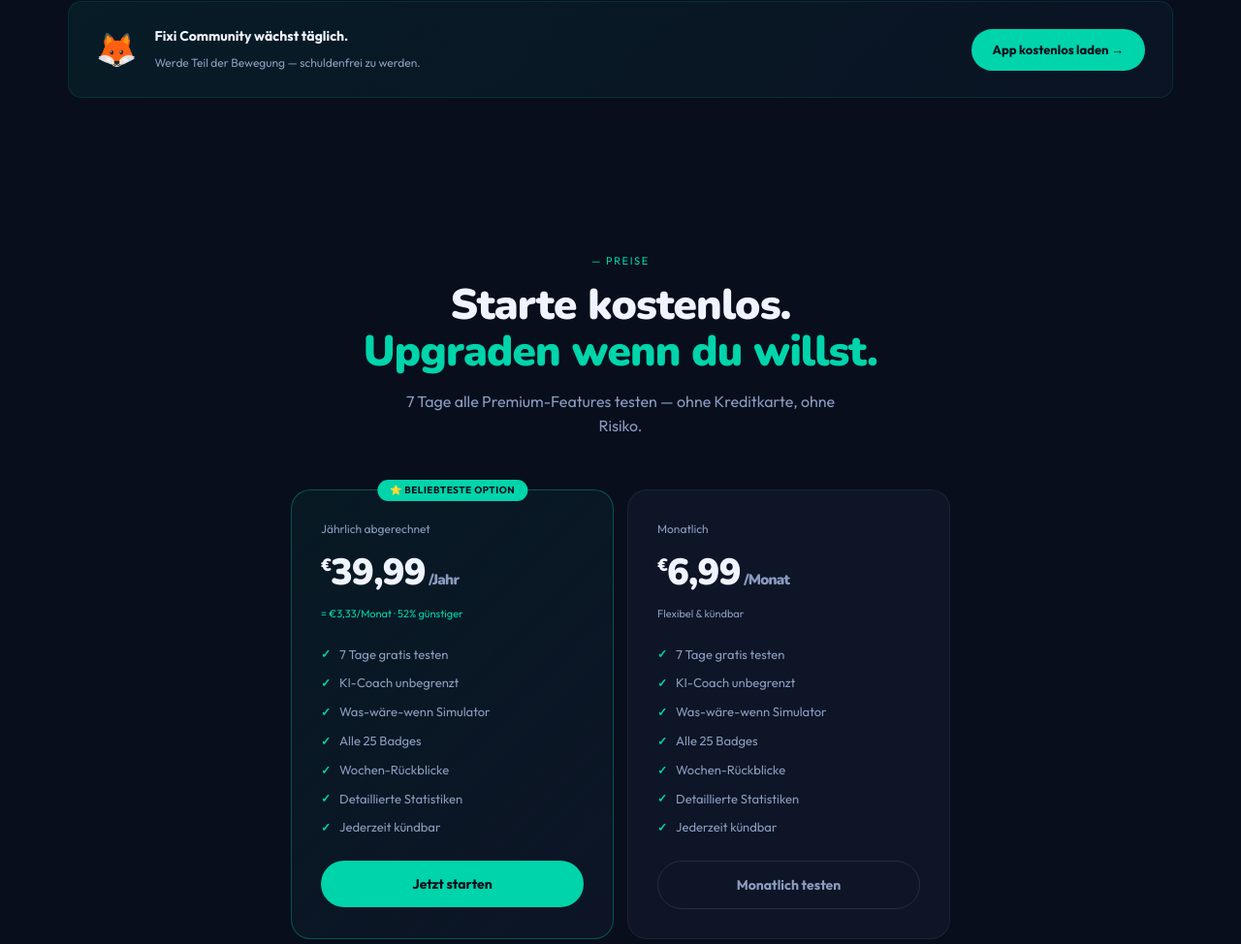
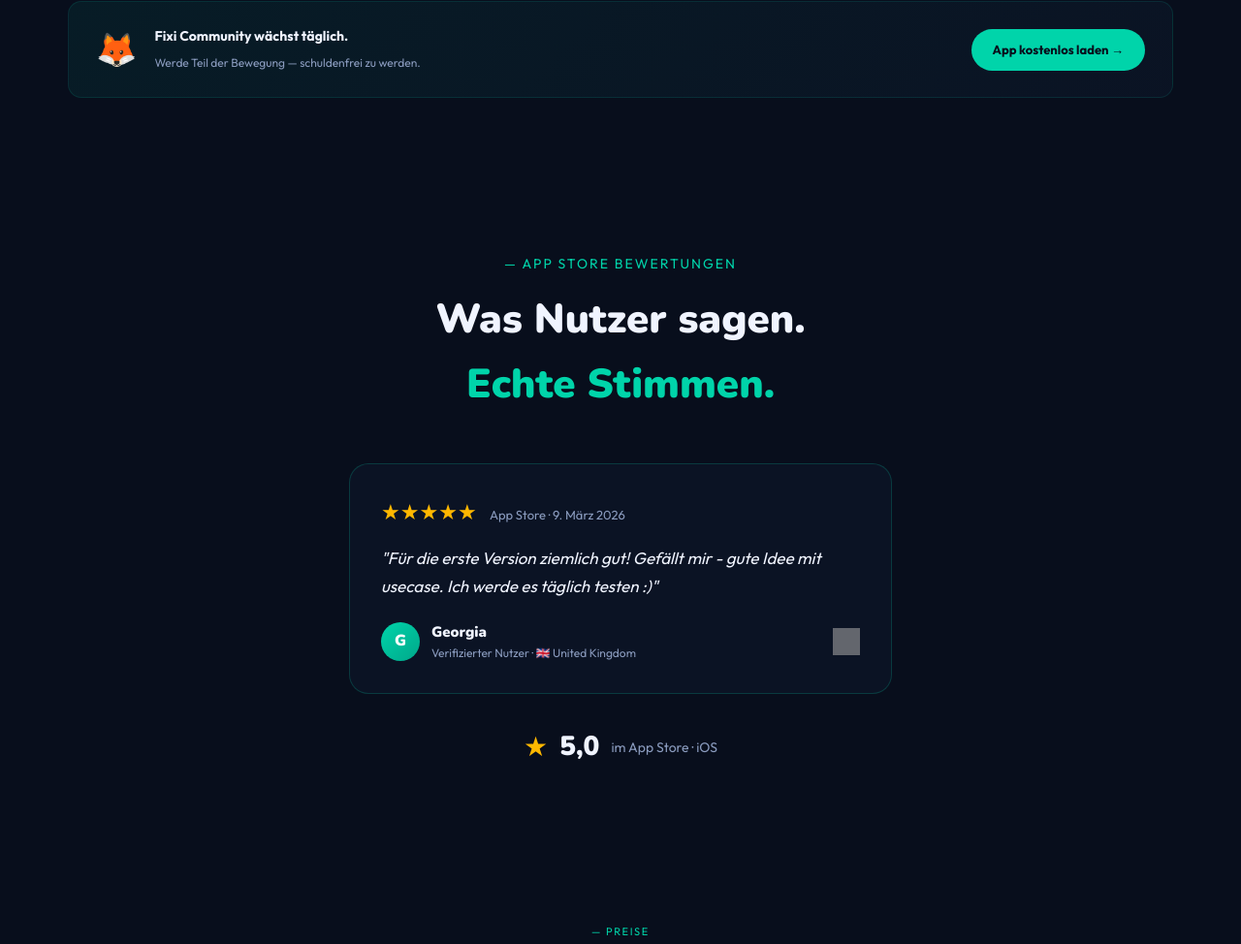
Before and after one commit to mrxbtcno1-boop/fixi-app, a plain HTML site: page index.html in a window 1280 px wide. Shown: the part 4008-4982 px from the top of the page at 97% size. Drawn offline with nearby package versions, Linux system fonts and the light colour scheme; grey boxes are pictures that could not be loaded.

Commit message:
Update index.html

```diff
--- a/index.html
+++ b/index.html
@@ -571,6 +571,54 @@
     </div>
   </div>
 </section>
+  <!-- REVIEWS SECTION -->
+<section id="reviews" style="padding: 80px 20px; background: #080E1C;">
+  <div style="max-width: 800px; margin: 0 auto; text-align: center;">
+
+    <p style="color: #00D4AA; font-family: 'Outfit', sans-serif; font-size: 14px; letter-spacing: 2px; text-transform: uppercase; margin-bottom: 12px;">— APP STORE BEWERTUNGEN</p>
+
+    <h2 style="font-family: 'Nunito', sans-serif; font-weight: 900; font-size: clamp(28px, 5vw, 42px); color: #F0F4FF; margin-bottom: 48px;">
+      Was Nutzer sagen.<br>
+      <span style="color: #00D4AA;">Echte Stimmen.</span>
+    </h2>
+
+    <!-- Review Card -->
+    <div style="background: rgba(13,21,38,0.9); border: 1px solid rgba(0,212,170,0.2); border-radius: 20px; padding: 32px; max-width: 560px; margin: 0 auto; text-align: left;">
+
+      <!-- 5 Sterne -->
+      <div style="margin-bottom: 16px;">
+        <span style="color: #FFB800; font-size: 22px;">★★★★★</span>
+        <span style="color: #8A9BBE; font-family: 'Outfit', sans-serif; font-size: 13px; margin-left: 10px;">App Store · 9. März 2026</span>
+      </div>
+
+      <!-- Review Text -->
+      <p style="font-family: 'Outfit', sans-serif; font-size: 17px; color: #F0F4FF; line-height: 1.7; margin-bottom: 20px; font-style: italic;">
+        "Für die erste Version ziemlich gut! Gefällt mir - gute Idee mit usecase. Ich werde es täglich testen :)"
+      </p>
+
+      <!-- Name + Badge -->
+      <div style="display: flex; align-items: center; gap: 12px;">
+        <div style="width: 40px; height: 40px; border-radius: 50%; background: linear-gradient(135deg, #00D4AA, #00A88A); display: flex; align-items: center; justify-content: center; font-family: 'Nunito', sans-serif; font-weight: 900; color: white; font-size: 16px;">G</div>
+        <div>
+          <p style="font-family: 'Nunito', sans-serif; font-weight: 900; color: #F0F4FF; margin: 0; font-size: 15px;">Georgia</p>
+          <p style="font-family: 'Outfit', sans-serif; color: #8A9BBE; margin: 0; font-size: 12px;">Verifizierter Nutzer · 🇬🇧 United Kingdom</p>
+        </div>
+        <div style="margin-left: auto;">
+          <img src="https://upload.wikimedia.org/wikipedia/commons/6/67/App_Store_%28iOS%29.svg" style="width: 28px; height: 28px; opacity: 0.6;" alt="App Store">
+        </div>
+      </div>
+    </div>
+
+    <!-- Gesamt-Rating -->
+    <div style="margin-top: 32px; display: flex; align-items: center; justify-content: center; gap: 12px;">
+      <span style="color: #FFB800; font-size: 28px;">★</span>
+      <span style="font-family: 'Nunito', sans-serif; font-weight: 900; font-size: 28px; color: #F0F4FF;">5,0</span>
+      <span style="font-family: 'Outfit', sans-serif; color: #8A9BBE; font-size: 14px;">im App Store · iOS</span>
+    </div>
+
+  </div>
+</section>
+<!-- END REVIEWS SECTION -->
 
 <!-- PRICING -->
 <section class="section" id="preise">
```
